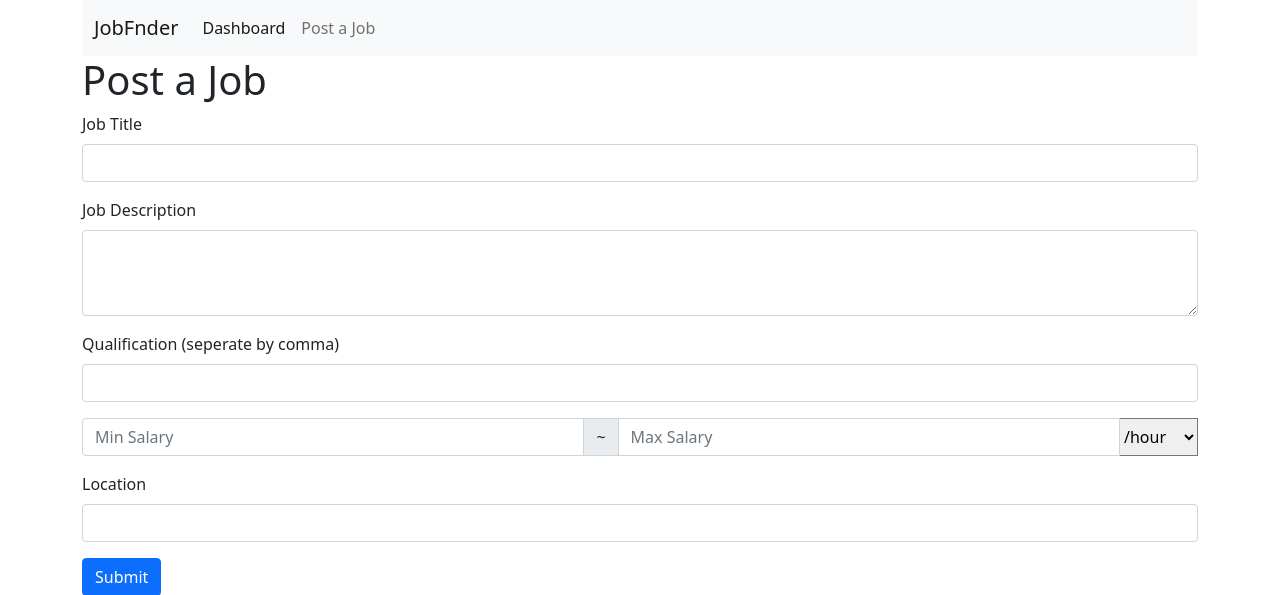
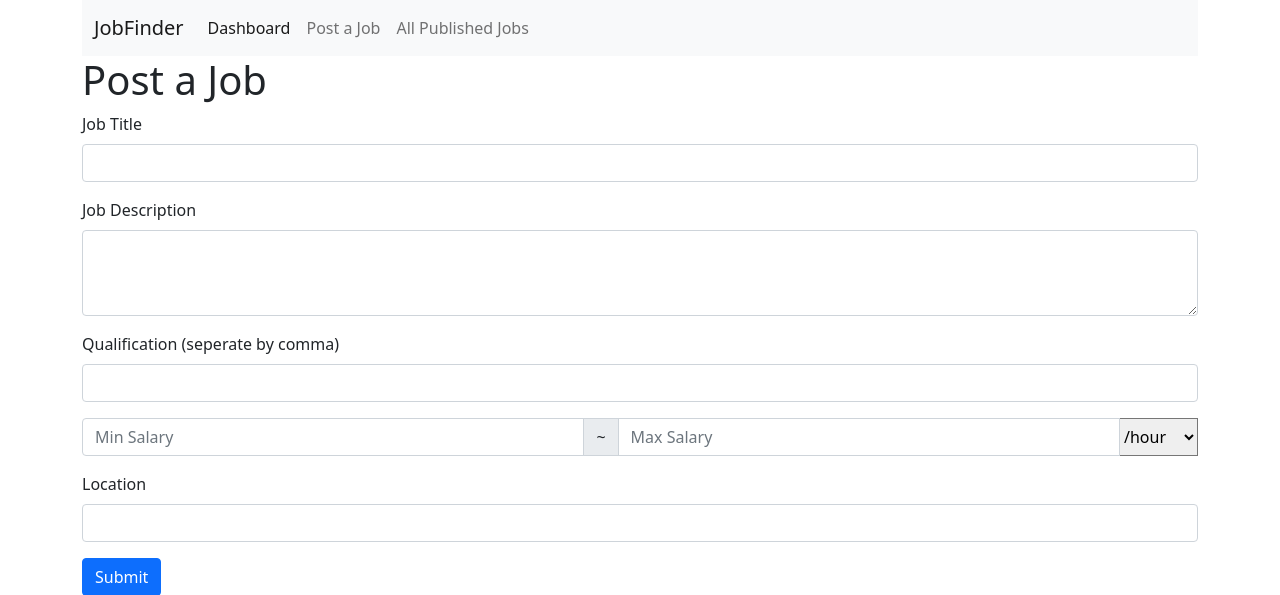
Before and after one commit to boyuan12/JobFinder, a Django app: page /employer/new/ in a window 1280 px wide. Shown: the top 595 px of the page. Run offline with Django 3.2, Linux system fonts and the light colour scheme.

Commit message:
added employer to view all published job

```diff
--- a/employer/models.py
+++ b/employer/models.py
@@ -12,6 +12,7 @@ class Job(models.Model):
     freq = models.CharField(max_length=10)
     location = models.CharField(max_length=255)
     code = models.CharField(max_length=20, default=helpers.random_str)
+    timestamp = models.DateTimeField(auto_now=True)
 
 
 class Qualification(models.Model):
--- a/employer/templates/employer/base.html
+++ b/employer/templates/employer/base.html
@@ -11,7 +11,7 @@
     <div class="container">
         <nav class="navbar navbar-expand-lg navbar-light bg-light">
             <div class="container-fluid">
-              <a class="navbar-brand" href="/">JobFnder</a>
+              <a class="navbar-brand" href="/">JobFinder</a>
               <button class="navbar-toggler" type="button" data-bs-toggle="collapse" data-bs-target="#navbarSupportedContent" aria-controls="navbarSupportedContent" aria-expanded="false" aria-label="Toggle navigation">
                 <span class="navbar-toggler-icon"></span>
               </button>
@@ -23,6 +23,9 @@
                   <li class="nav-item">
                     <a class="nav-link" href="/employer/new/">Post a Job</a>
                   </li>
+                  <li class="nav-item">
+                    <a class="nav-link" href="/employer/jobs/">All Published Jobs</a>
+                  </li>
               </div>
             </div>
           </nav>
--- a/employer/urls.py
+++ b/employer/urls.py
@@ -4,4 +4,5 @@ from . import views
 urlpatterns = [
     path("", views.index),
     path("new/", views.post_job),
+    path("jobs/", views.view_all_jobs),
 ]
--- a/employer/views.py
+++ b/employer/views.py
@@ -35,3 +35,12 @@ def post_job(request):
 
     else:
         return render(request, "employer/new.html")
+
+
+def view_all_jobs(request):
+    profile = Profile.objects.get(user_id=request.user.id)
+    jobs = Job.objects.filter(profile=profile.id)
+
+    return render(request, "employer/all.html", {
+        "jobs": jobs
+    })
--- a/jobs/templates/jobs/job.html
+++ b/jobs/templates/jobs/job.html
@@ -22,7 +22,7 @@
       <a href="#" class="btn btn-primary">Apply</a>
     </div>
     <div class="card-footer text-muted">
-      2 days ago
+      Posted on {{ job.timestamp }}
     </div>
   </div>
 {% endblock %}
```
Also changed, not shown: employer/templates/employer/all.html (added, +12 -0 lines), db.sqlite3, employer/migrations/0004_job_timestamp.py (added).
